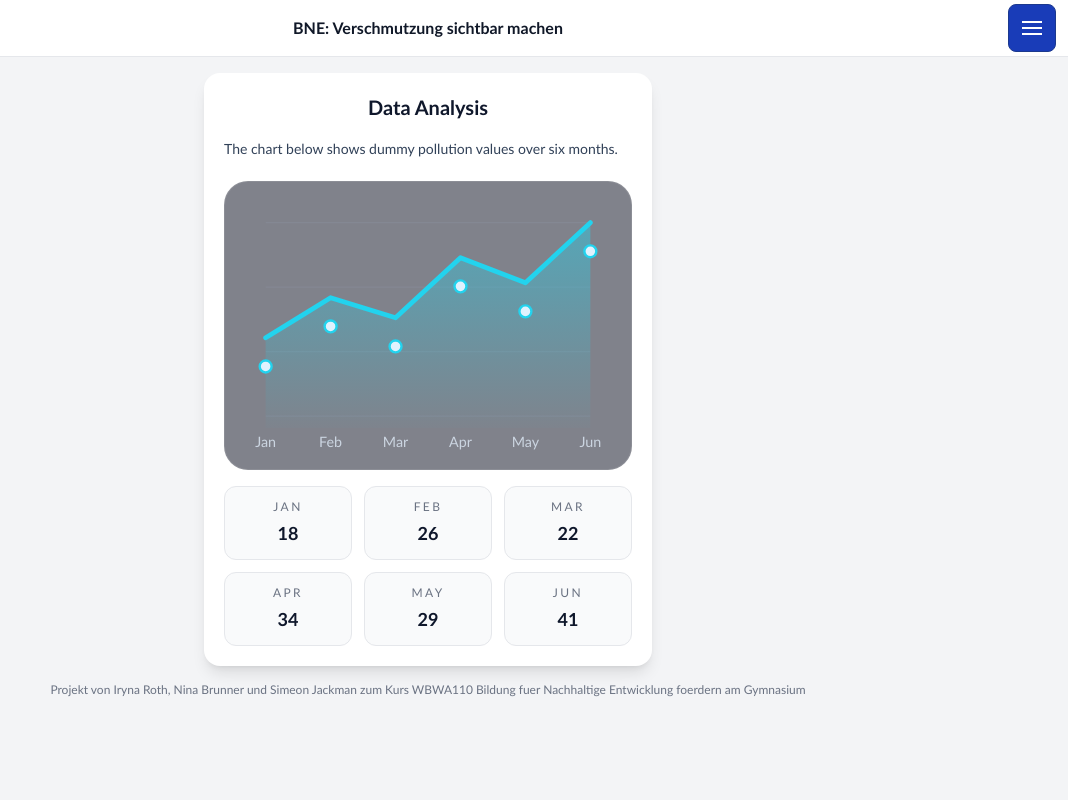
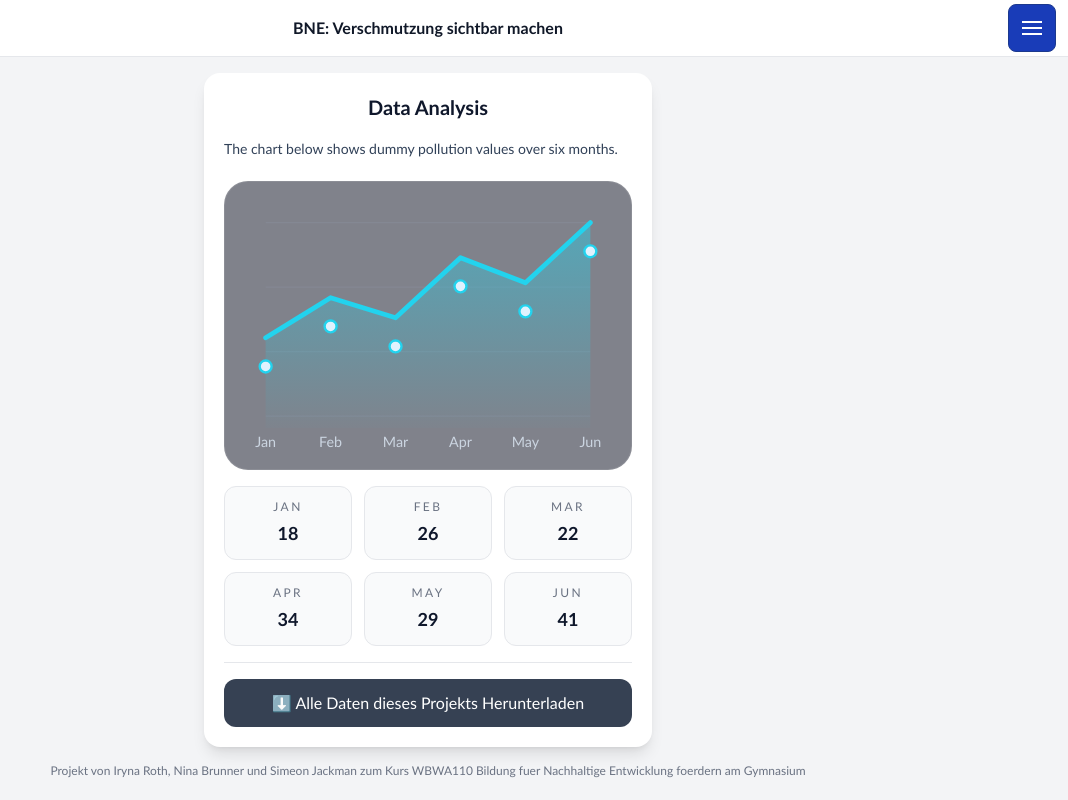
Before and after one commit to simeonjackman/pollution, a Vue app: page /data-analysis in a window 1280 px wide. Shown: the whole page, without its empty margins (212-1280 px from the left). Built offline with nearby package versions, Linux system fonts and the light colour scheme.

Commit message:
ADD: Download button

```diff
--- a/src/App.vue
+++ b/src/App.vue
@@ -22,7 +22,7 @@ function closeMenu() {
 
         <button
           type="button"
-          class="absolute right-3 top-1/2 inline-flex h-12 w-12 -translate-y-1/2 items-center justify-center rounded-lg border border-blue-900 bg-blue-800 text-white"
+          class="absolute right-3 top-1/2 inline-flex h-12 w-12 -translate-y-1/2 cursor-pointer items-center justify-center rounded-lg border border-blue-900 bg-blue-800 text-white"
           aria-label="Open menu"
           @click="menuOpen = !menuOpen"
         >
@@ -83,7 +83,7 @@ function closeMenu() {
     <button
       v-if="menuOpen"
       type="button"
-      class="fixed inset-0 z-40 cursor-default bg-transparent"
+      class="fixed inset-0 z-40 cursor-pointer bg-transparent"
       aria-label="Close menu"
       @click="closeMenu"
     ></button>
--- /dev/null
+++ b/src/components/DataDownloadButton.vue
@@ -0,0 +1,170 @@
+<script setup>
+import { ref } from "vue";
+
+const props = defineProps({
+  groupTag: {
+    type: String,
+    default: "FHNW-BNE-Projekt",
+  },
+});
+
+const isDownloading = ref(false);
+const downloadStatus = ref("");
+
+function toCsvField(value) {
+  const raw = value ?? "";
+  const str = String(raw);
+  return `"${str.replaceAll('"', '""')}"`;
+}
+
+async function downloadData() {
+  if (isDownloading.value) {
+    return;
+  }
+
+  isDownloading.value = true;
+  downloadStatus.value = "Daten werden vorbereitet...";
+
+  const now = new Date();
+  const oneMonthAgo = new Date(now);
+  oneMonthAgo.setMonth(oneMonthAgo.getMonth() - 1);
+
+  const toDate = now.toISOString();
+  const fromDate = oneMonthAgo.toISOString();
+
+  try {
+    const boxSearchParams = new URLSearchParams({
+      grouptag: props.groupTag,
+      format: "json",
+      limit: "20",
+    });
+    const boxesRes = await fetch(
+      `https://api.opensensemap.org/boxes?${boxSearchParams}`,
+    );
+    if (!boxesRes.ok) {
+      throw new Error(
+        `Boxen fuer Grouptag ${props.groupTag} konnten nicht geladen werden (${boxesRes.status}).`,
+      );
+    }
+
+    const boxes = await boxesRes.json();
+    const boxIds = (Array.isArray(boxes) ? boxes : []).map((box) => box._id);
+    if (!boxIds.length) {
+      throw new Error(`Keine Boxen fuer Grouptag ${props.groupTag} gefunden.`);
+    }
+
+    const exportData = [];
+
+    for (const boxId of boxIds) {
+      const boxRes = await fetch(`https://api.opensensemap.org/boxes/${boxId}`);
+      if (!boxRes.ok) {
+        throw new Error(
+          `Box ${boxId} konnte nicht geladen werden (${boxRes.status}).`,
+        );
+      }
+
+      const box = await boxRes.json();
+
+      for (const sensor of box.sensors || []) {
+        const params = new URLSearchParams({
+          "from-date": fromDate,
+          "to-date": toDate,
+          format: "json",
+        });
+        const dataUrl = `https://api.opensensemap.org/boxes/${boxId}/data/${sensor._id}?${params}`;
+        const dataRes = await fetch(dataUrl);
+        if (!dataRes.ok) {
+          throw new Error(
+            `Messdaten fuer Sensor ${sensor._id} konnten nicht geladen werden (${dataRes.status}).`,
+          );
+        }
+
+        const measurements = await dataRes.json();
+        exportData.push({
+          boxId,
+          boxName: box.name,
+          sensorId: sensor._id,
+          sensorTitle: sensor.title,
+          sensorUnit: sensor.unit,
+          measurements,
+        });
+      }
+    }
+
+    const header = [
+      "groupTag",
+      "boxId",
+      "boxName",
+      "sensorId",
+      "sensorTitle",
+      "sensorUnit",
+      "createdAt",
+      "value",
+      "lat",
+      "lon",
+      "height",
+    ];
+
+    const rows = [header.join(",")];
+    for (const item of exportData) {
+      for (const measurement of item.measurements || []) {
+        const location = Array.isArray(measurement.location)
+          ? measurement.location
+          : [];
+        const row = [
+          props.groupTag,
+          item.boxId,
+          item.boxName,
+          item.sensorId,
+          item.sensorTitle,
+          item.sensorUnit,
+          measurement.createdAt ?? "",
+          measurement.value ?? "",
+          location[1] ?? "",
+          location[0] ?? "",
+          location[2] ?? "",
+        ].map(toCsvField);
+        rows.push(row.join(","));
+      }
+    }
+
+    const csvContent = rows.join("\n");
+    const blob = new Blob([csvContent], {
+      type: "text/csv;charset=utf-8",
+    });
+    const link = document.createElement("a");
+    link.href = URL.createObjectURL(blob);
+    link.download = `pollution-data-${now.toISOString().slice(0, 10)}.csv`;
+    document.body.appendChild(link);
+    link.click();
+    document.body.removeChild(link);
+    URL.revokeObjectURL(link.href);
+
+    downloadStatus.value = "Download erfolgreich gestartet.";
+  } catch (err) {
+    downloadStatus.value = `Download fehlgeschlagen: ${err.message}`;
+  } finally {
+    isDownloading.value = false;
+  }
+}
+</script>
+
+<template>
+  <div class="space-y-3">
+    <button
+      @click="downloadData"
+      :disabled="isDownloading"
+      class="h-12 w-full cursor-pointer rounded-xl bg-gray-700 text-base text-white"
+    >
+      {{
+        isDownloading
+          ? "⏳ Daten werden heruntergeladen..."
+          : "⬇️ Alle Daten dieses Projekts Herunterladen"
+      }}
+    </button>
+
+    <p v-if="downloadStatus" class="text-sm text-slate-700">
+      {{ downloadStatus }}
+    </p>
+  </div>
+</template>
--- a/src/views/DataAnalysisView.vue
+++ b/src/views/DataAnalysisView.vue
@@ -1,5 +1,6 @@
 <script setup>
 import DataAnalysisGraph from "../components/DataAnalysisGraph.vue";
+import DataDownloadButton from "../components/DataDownloadButton.vue";
 
 const monthlyData = [
   { label: "Jan", value: 18 },
@@ -36,5 +37,9 @@ const monthlyData = [
         </p>
       </div>
     </div>
+
+    <hr class="border-gray-200" />
+
+    <DataDownloadButton group-tag="FHNW-BNE-Projekt" />
   </section>
 </template>
--- a/src/views/DataUploaderView.vue
+++ b/src/views/DataUploaderView.vue
@@ -5,7 +5,7 @@
 
     <button
       @click="showMap = !showMap"
-      class="h-12 w-full rounded-xl bg-blue-800 text-base text-white"
+      class="h-12 w-full cursor-pointer rounded-xl bg-blue-800 text-base text-white"
     >
       {{ showMap ? "🗺️ Karte ausblenden" : "🗺️ Karte anzeigen" }}
     </button>
@@ -29,7 +29,7 @@
             sensorId = '';
           "
           :class="[
-            'h-12 rounded-2xl border-2 px-4 text-base font-semibold',
+            'h-12 cursor-pointer rounded-2xl border-2 px-4 text-base font-semibold',
             senseBoxId === '69cf8fb591c0af00075d3ce8'
               ? 'bg-blue-600 text-white border-blue-600'
               : 'bg-gray-800 text-white border-gray-300',
@@ -44,7 +44,7 @@
             sensorId = '';
           "
           :class="[
-            'h-12 rounded-2xl border-2 px-4 text-base font-semibold',
+            'h-12 cursor-pointer rounded-2xl border-2 px-4 text-base font-semibold',
             senseBoxId === '69cf906291c0af00075e44e3'
               ? 'bg-blue-600 text-white border-blue-600'
               : 'bg-gray-800 text-white border-gray-300',
@@ -59,7 +59,7 @@
             sensorId = '';
           "
           :class="[
-            'h-12 rounded-2xl border-2 px-4 text-base font-semibold',
+            'h-12 cursor-pointer rounded-2xl border-2 px-4 text-base font-semibold',
             senseBoxId === '69cf9aa991c0af00076e356c'
               ? 'bg-blue-600 text-white border-blue-600'
               : 'bg-gray-800 text-white border-gray-300',
@@ -98,7 +98,7 @@
     <button
       v-if="senseBoxId && sensorId && value !== null"
       @click="submit"
-      class="h-12 w-full rounded-xl bg-green-600 text-base text-white"
+      class="h-12 w-full cursor-pointer rounded-xl bg-green-600 text-base text-white"
     >
       Messung einreichen
     </button>
@@ -112,15 +112,6 @@
     >
       {{ status.message }}
     </div>
-
-    <hr class="border-gray-200" />
-
-    <button
-      @click="downloadData"
-      class="h-12 w-full rounded-xl bg-gray-700 text-base text-white"
-    >
-      ⬇️ Alle Daten dieses Projekts Herunterladen
-    </button>
   </div>
 </template>
 
@@ -133,12 +124,6 @@ const value = ref(null);
 const status = ref(null);
 
 const showMap = ref(false);
-
-const BOX_IDS = [
-  "69cf8fb591c0af00075d3ce8",
-  "69cf906291c0af00075e44e3",
-  "69cf9aa991c0af00076e356c",
-];
 
 const SENSOR_MAP = {
   "69cf8fb591c0af00075d3ce8": [
@@ -163,24 +148,6 @@ const SENSOR_MAP = {
     { name: "CO2 (ppm)", id: "69cf9aa991c0af00076e3571" },
   ],
 };
-
-function downloadData() {
-  const now = new Date();
-  const oneMonthAgo = new Date(now);
-  oneMonthAgo.setMonth(oneMonthAgo.getMonth() - 1);
-
-  const toDate = now.toISOString();
-  const fromDate = oneMonthAgo.toISOString();
-
-  const params = new URLSearchParams({
-    boxId: BOX_IDS.join(","),
-    "from-date": fromDate,
-    "to-date": toDate,
-  });
-
-  const url = `https://api.opensensemap.org/boxes/data?${params}`;
-  window.open(url, "_blank");
-}
 
 async function submit() {
   status.value = null;
```
